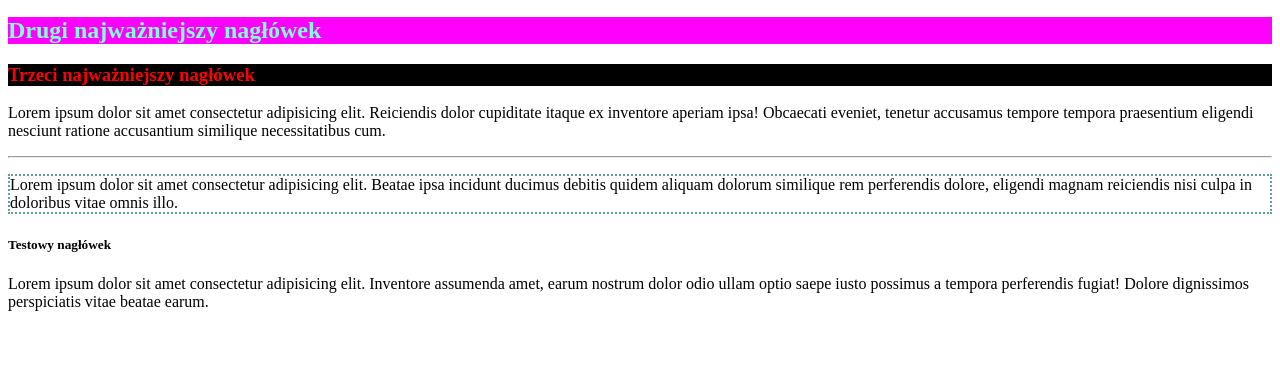
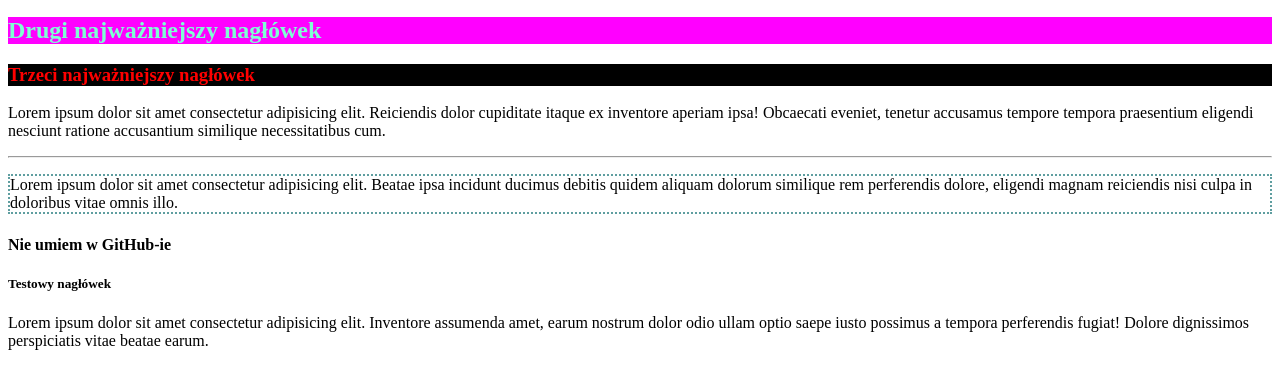
Before and after one commit to my-forge-labs/homepage-1, a plain HTML site: page homepage/index.html in a window 1280 px wide. Shown: the part 316-704 px from the top of the page. Drawn offline with Linux system fonts and the light colour scheme.

Commit message:
new <h4>

```diff
--- a/homepage/index.html
+++ b/homepage/index.html
@@ -29,6 +29,9 @@
         dolorum similique rem perferendis dolore, eligendi magnam reiciendis nisi culpa in doloribus vitae omnis illo.
     </p>
     <section id="nowy-akapit">
+        <h4>
+            Nie umiem w GitHub-ie
+        </h4>
         <h5>
             Testowy nagłówek
         </h5>
```
